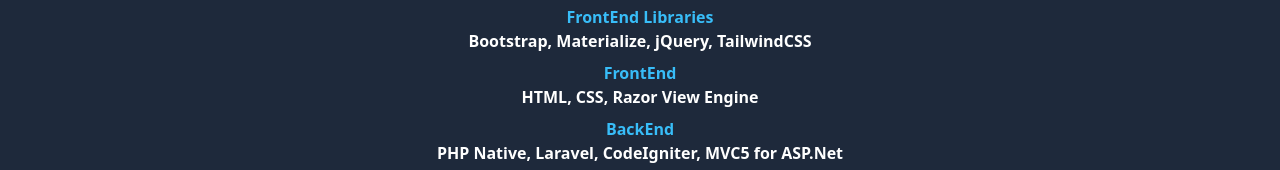
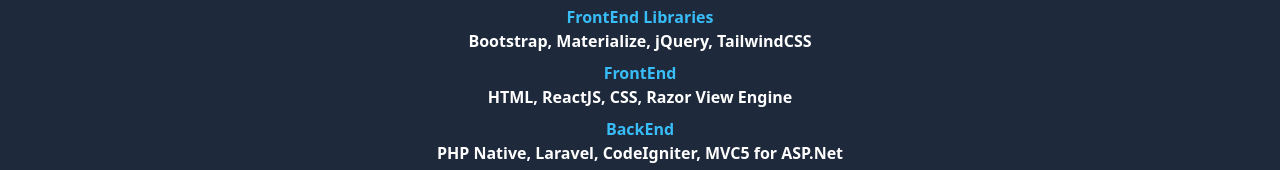
Before and after one commit to syahronirizki/my-portofolio, a website: page index.html in a window 1280 px wide. Shown: the part 1787-1957 px from the top of the page. Drawn offline with Linux system fonts and the light colour scheme; some packages are replaced by stand-ins of ours; a script that the page names is missing.

Commit message:
Update index.html

```diff
--- a/index.html
+++ b/index.html
@@ -330,7 +330,7 @@
                   <label for="FrontEnd" class="text-base font-bold text-sky-400"
                     >FrontEnd</label
                   >
-                  <p class="text-base font-semibold text-white">HTML, CSS, Razor View Engine</p>
+                  <p class="text-base font-semibold text-white">HTML, ReactJS, CSS, Razor View Engine</p>
                 </div>
                 <div class="w-full px-4 mb-2">
                   <label for="BackEnd" class="text-base font-bold text-sky-400"
```
